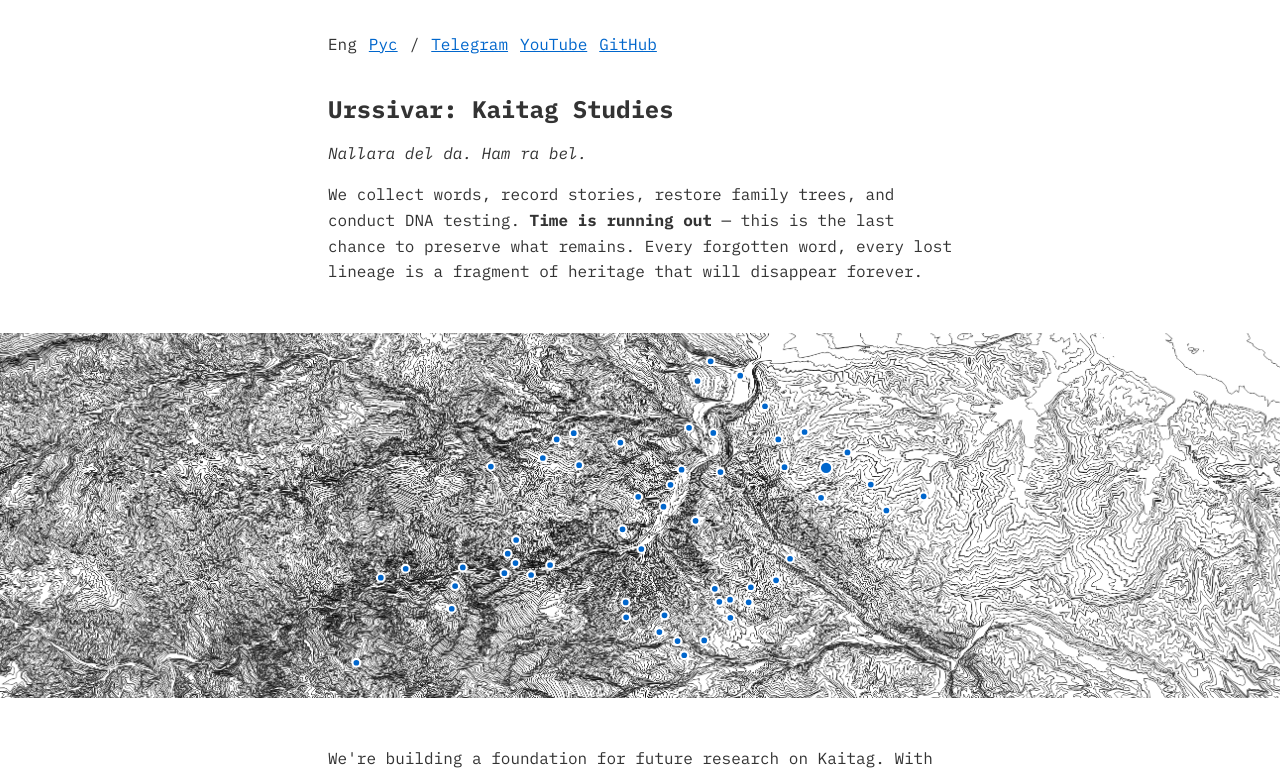
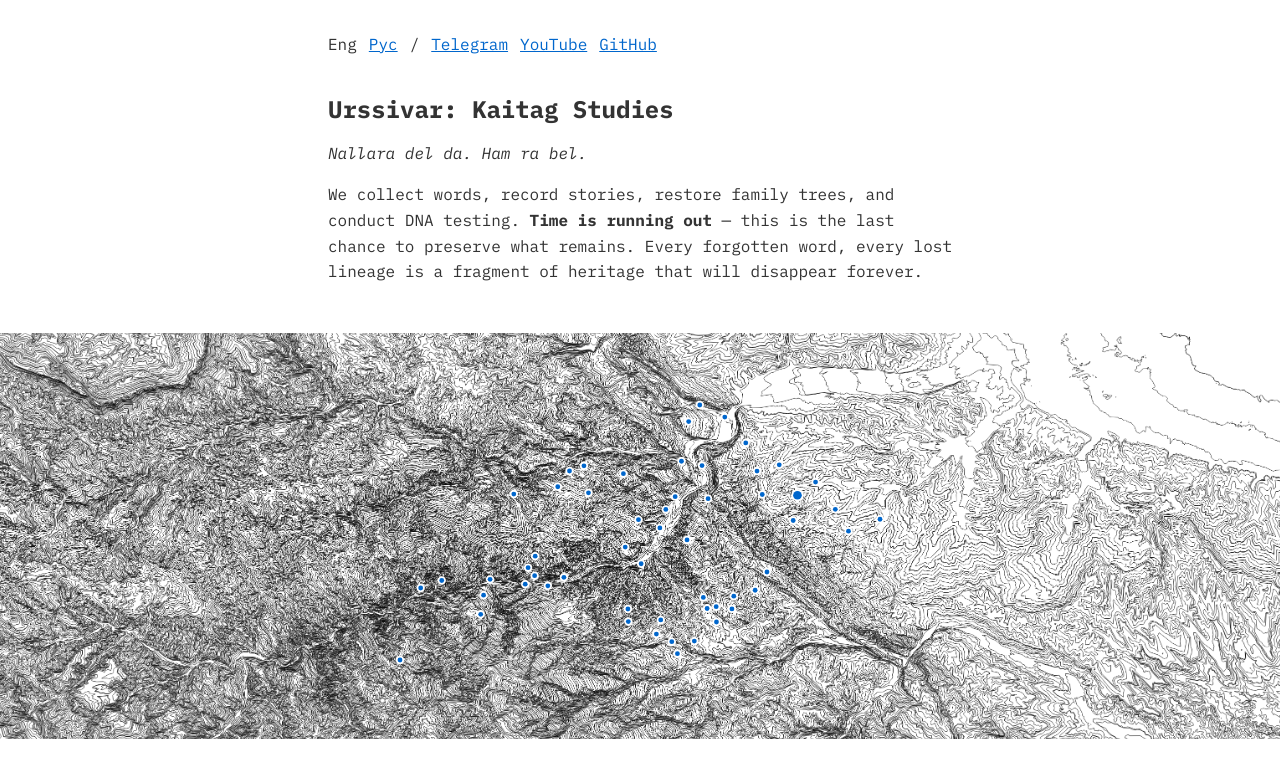
Before and after one commit to urssivar/urssivar, a Nuxt app: page / in a window 1280 px wide. Shown: the top 776 px of the page. Built offline with nearby package versions, Linux system fonts and the light colour scheme.

Commit message:
Add map padding

```diff
--- a/app/components/VillageMap.vue
+++ b/app/components/VillageMap.vue
@@ -45,8 +45,8 @@ const AUTO_HOVER = {
   INTERVAL: 2500,
 } as const;
 
-/** SVG coordinate space padding */
-const VIEWBOX_PADDING = 5;
+/** SVG coordinate space padding (adds breathing space inside the map) */
+const VIEWBOX_PADDING = 15;
 
 // ============================================================================
 // COORDINATE SYSTEM
@@ -255,6 +255,7 @@ function handleMouseLeave() {
 .markers-container {
   max-width: 65ch;
   margin: 0 auto;
+  padding: 0 1rem;
   position: relative;
   z-index: 1;
 }
```
